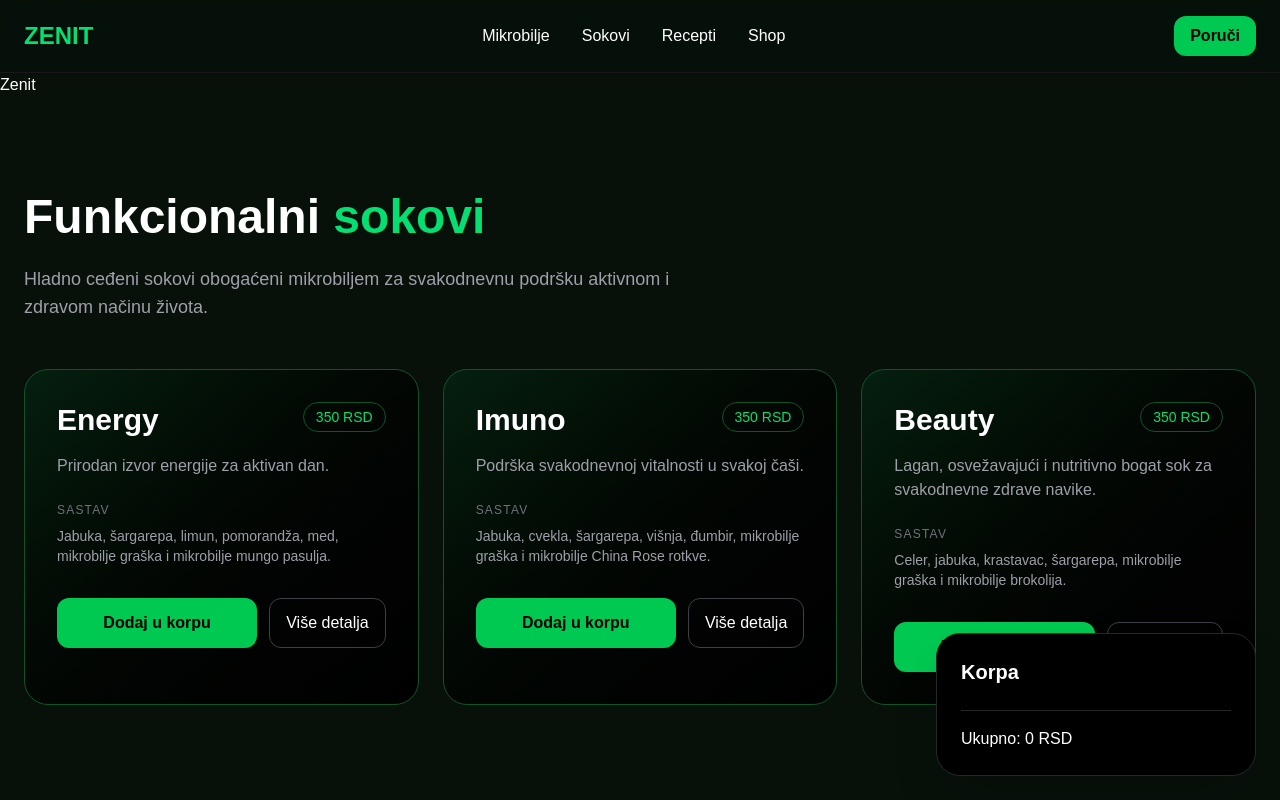
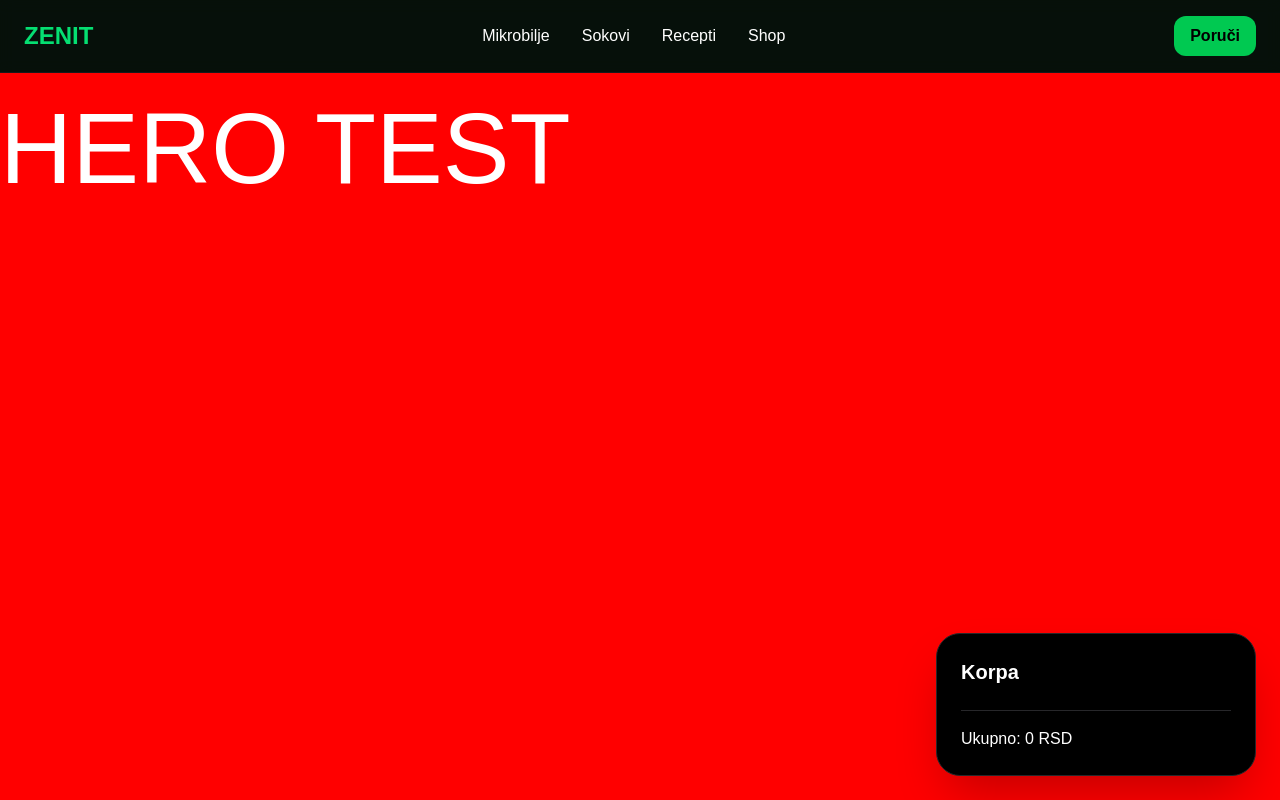
Before and after one commit to MarkoM123/zenit-app, a Next.js app: page / in a window 1280 px wide. Shown: the top 800 px of the page. Built offline with nearby package versions, Linux system fonts and the light colour scheme.

Commit message:
Improve global stylingss

```diff
--- a/src/components/Hero.tsx
+++ b/src/components/Hero.tsx
@@ -1,7 +1,19 @@
 export default function Hero() {
   return (
-    <section>
-      <h1>Zenit</h1>
+    <section
+      style={{
+        minHeight: "100vh",
+        background: "red",
+      }}
+    >
+      <h1
+        style={{
+          fontSize: "100px",
+          color: "white",
+        }}
+      >
+        HERO TEST
+      </h1>
     </section>
   );
 }
```
